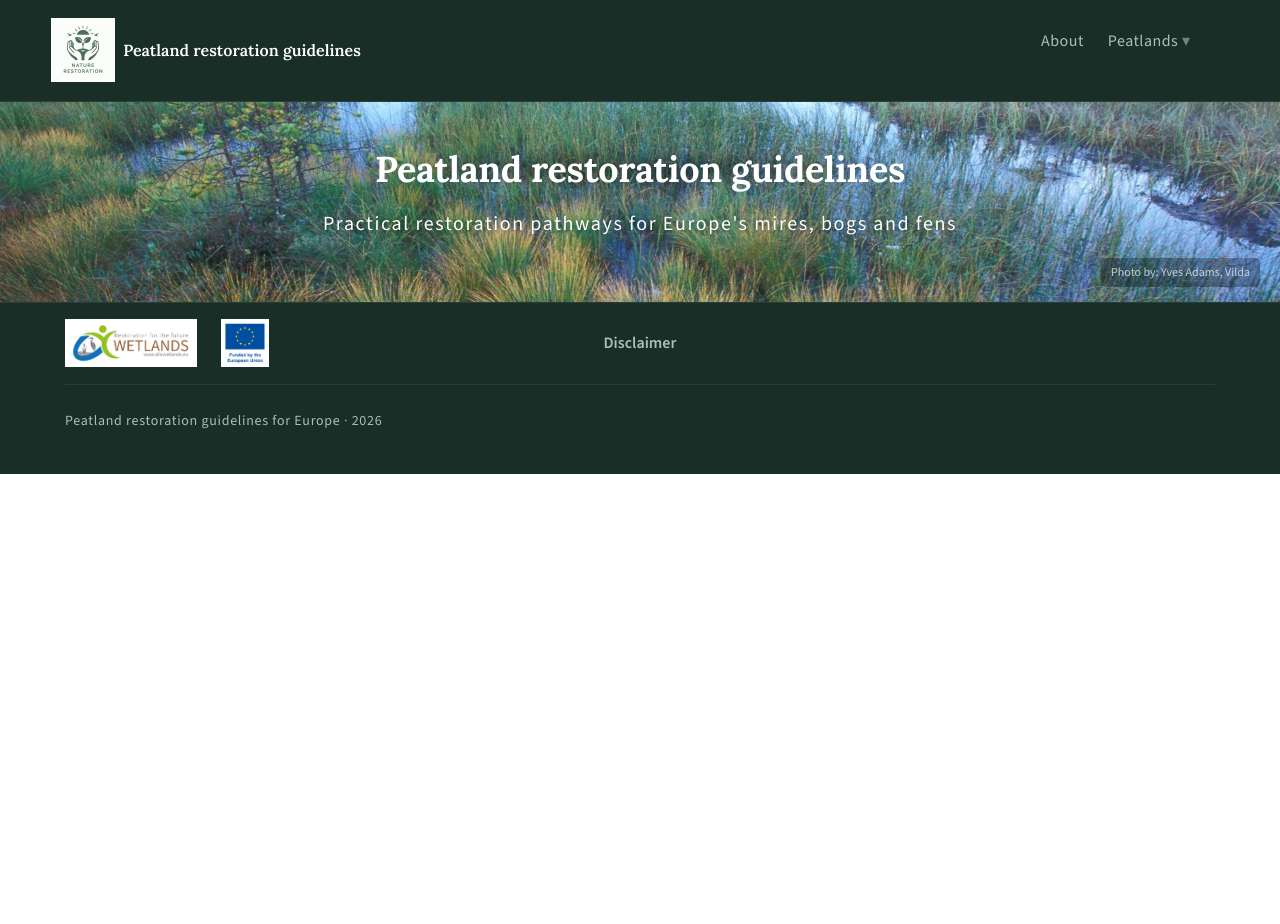
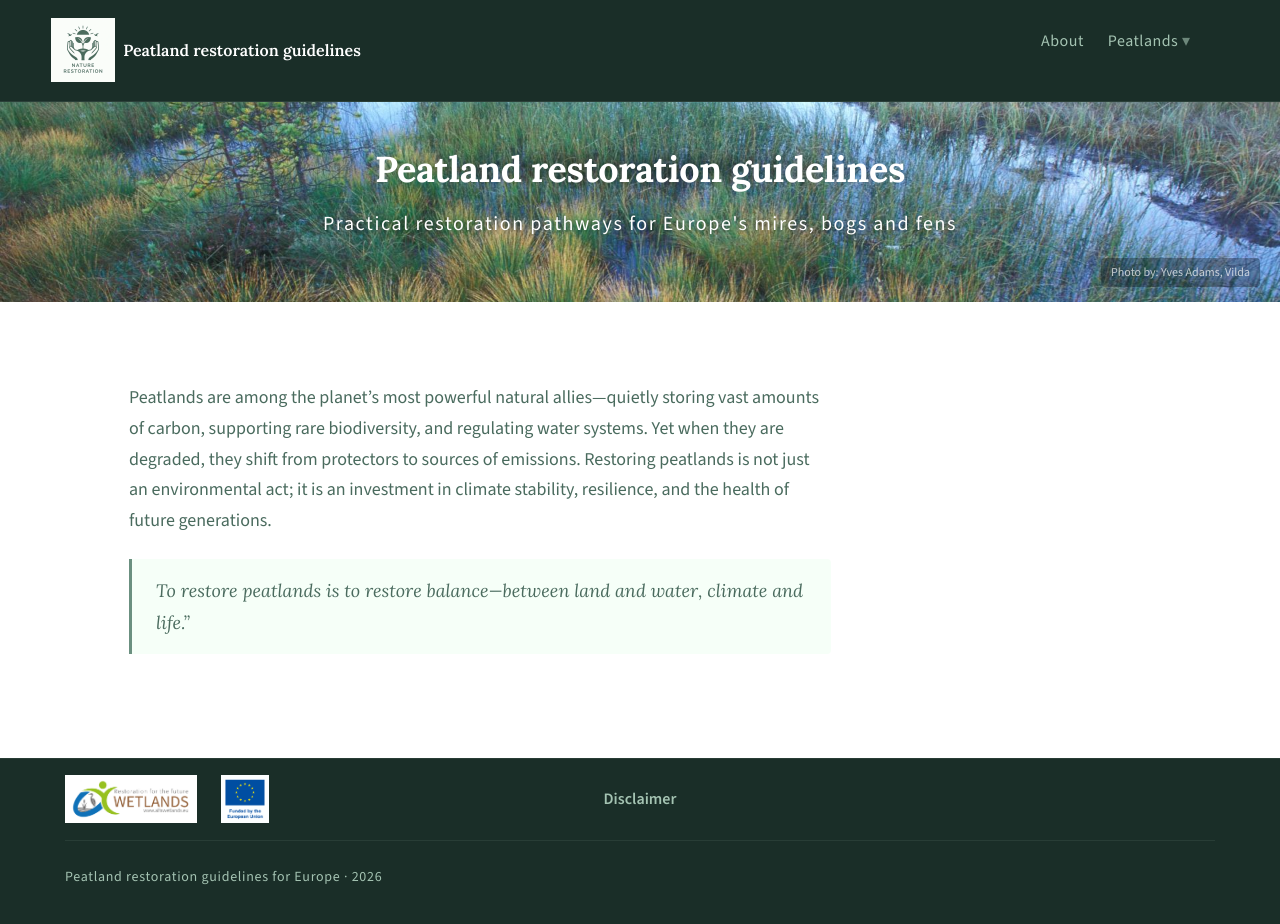
Before and after one commit to EcoRestoration/nature-restoration, a Jekyll site: the page built from _pages/home.md, in a window 1280 px wide and 930 px high. Shown: the top 924 px of the window. Built offline with Jekyll 4.4.1, drawn with Linux system fonts in a browser that asks for light colours.

Commit message:
Text homepage

```diff
--- a/_pages/home.md
+++ b/_pages/home.md
@@ -1,8 +1,15 @@
 ---
-layout: home
+layout: base
 title: "Peatland restoration guidelines"
 hero_image: "/assets/backgrounds/Veengebied_in_Finland_Yves_Adams_A4_74825.jpg"
 image_credit: "Yves Adams, Vilda"
 hero_subtitle: "Practical restoration pathways for Europe's mires, bogs and fens"
 permalink: /
 ---
+
+
+Peatlands are among the planet’s most powerful natural allies—quietly storing vast amounts of carbon, supporting rare biodiversity, and regulating water systems. Yet when they are degraded, they shift from protectors to sources of emissions. Restoring peatlands is not just an environmental act; it is an investment in climate stability, resilience, and the health of future generations.
+
+<blockquote>
+To restore peatlands is to restore balance—between land and water, climate and life.”
+</blockquote>
```
